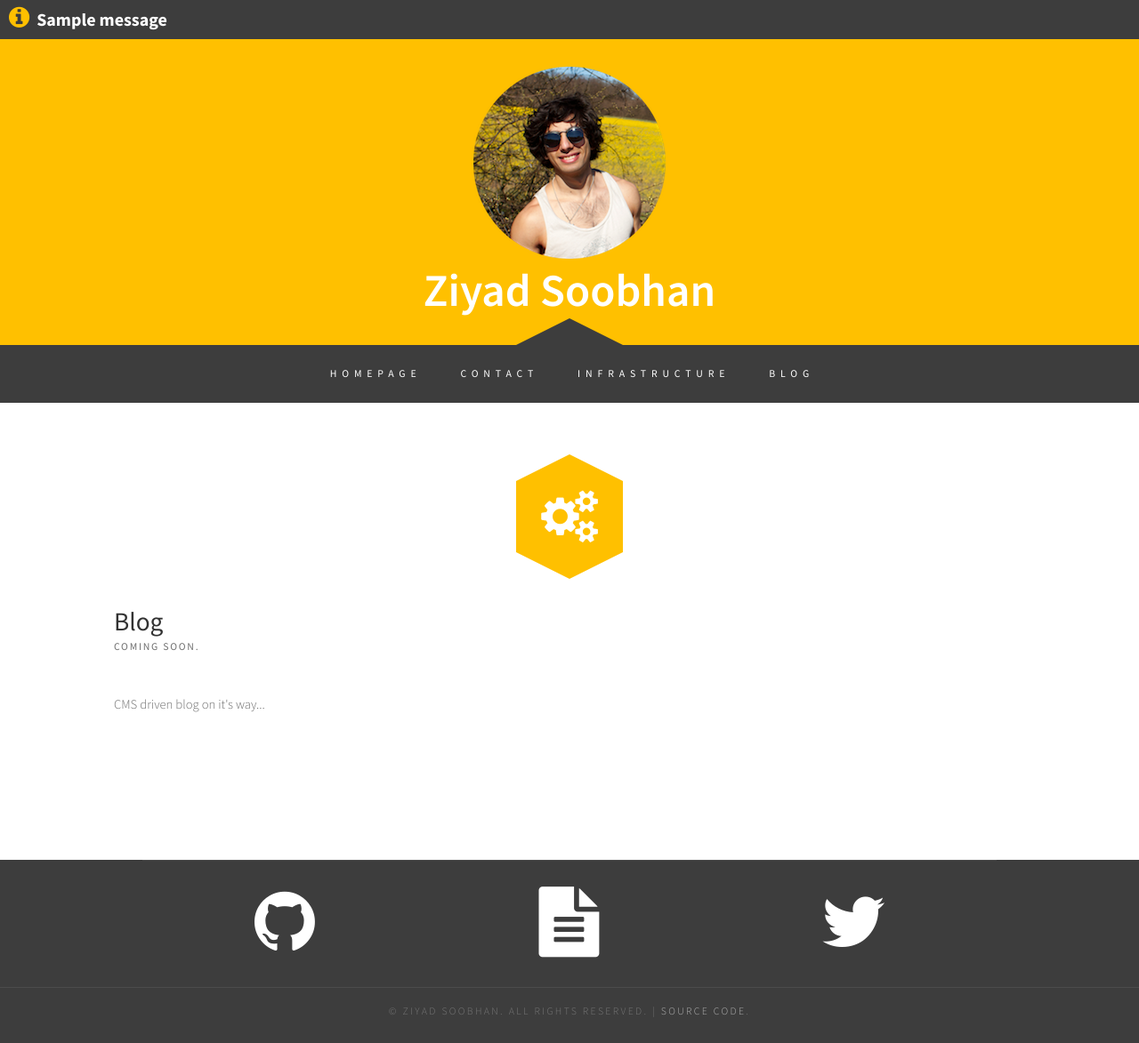
After one commit to zsoobhan/prometheus, a Django app: template www/templates/content/blog.html in a window 1280 px wide. The commit adds this page. Shown: the whole page at 89% size. Run offline with Django 3.2, Linux system fonts and the light colour scheme; the template is opened without the code that fills it, so the values that code supplies are empty; tables that the repository leaves empty hold one stand-in row (values such as "Sample post"); one stand-in notice (Sample message) is shown.

Commit message:
Adds blog pages.
Fixes messages
Adds icon to messages.

```diff
--- a/www/static/css/alerts.css
+++ b/www/static/css/alerts.css
@@ -1,19 +1,19 @@
 /* MESSAGES */
 
 ul.messagelist {
-    padding: 0;
+    color:#FFFFFF;
+    padding: 3pt 0 0 0;
     margin: 0;
 }
 
-
 ul.messagelist li {
-    border-bottom: 12px none;
-    color: #888;
-    display: block;
+    display: inline-block;
+    position:relative;
+    vertical-align: middle;
+    padding: 2px 2px 10px 10px;
     font-size: 20px;
     font-weight: bold;
-    margin: 0 0 3px;
-    padding: 10px 10px 10px 25px;
+    margin: 0 0 0px;
 }
 ul.messagelist li.warning {
 }
@@ -23,3 +23,14 @@ ul.messagelist li.success {
 
 ul.messagelist li.error {
 }
+
+ul.messagelist li.success i.icon {
+    color: #FFC000;
+}
+
+ul.messagelist li.warning i.icon {
+}
+
+ul.messagelist li.error i.icon {
+    color: red;
+}
--- a/www/static/css/default.css
+++ b/www/static/css/default.css
@@ -412,13 +412,15 @@ ul.style3 .icon
 		text-transform: uppercase;
 		outline: 0;
 		color: #FFF;
+        -webkit-transition: all 0.7s ease;
+        transition: all 0.7s ease;
 	}
 
 	.menu li:hover a,
     .menu li.active a,
     .menu li.active span
 	{
-	text-shadow: 30px 0 30px #fff;
+	text-shadow: 30px 30px 30px 30px #fff;
     }
 
 	#menu .current_page_item a
--- a/www/static/css/fonts.css
+++ b/www/static/css/fonts.css
@@ -31,7 +31,7 @@
 
 .icon:before
 {
-    font-size: 1.25em;
+    font-size: 1.35em;
     text-decoration: none;
     font-family: FontAwesome;
     font-weight: normal;
--- a/www/templates/base.html
+++ b/www/templates/base.html
@@ -23,11 +23,7 @@
     <body class="{% block body_class %}wrapper{% endblock body_class %}">
     {% block body %}
         {% block messages %}
-            {% if messages %}
-            <ul class="messagelist">{% for message in messages %}
-              <li{% if message.tags %} class="{{ message.tags }}"{% endif %}>{{ message|capfirst }}</li>
-            {% endfor %}</ul>
-            {% endif %}
+            {% include 'partials/messages.html' %}
         {% endblock messages %}
 
         {% block header %}
--- /dev/null
+++ b/www/templates/content/blog.html
@@ -0,0 +1,26 @@
+{% extends 'base.html' %}
+{% load i18n %}
+
+{% block title %}{% trans "Ziyad Soobhan" %}{% endblock %}
+{% block description %}{% trans "Blog" %}{% endblock %}
+{% block keywords %}{% trans "Blog" %}{% endblock %}
+{% block body_class %}wrapper{% endblock %}
+
+{% block content %}
+
+<div class="featured-wrapper">
+    <div class="extra2">
+        <div class="small-spacer"></div>
+        <div class="ebox">
+            <div class="hexagon"><span class="icon fa-gears"></span> </div>
+            <div class="title">
+                <h2>Blog</h2>
+                <span class="byline">Coming Soon.</span>
+            </div>
+            <p> CMS driven blog on it's way...</p>
+        </div>
+        <div class="spacer"></div>
+    </div>
+</div>
+
+{% endblock %}
--- a/www/templates/content/home.html
+++ b/www/templates/content/home.html
@@ -2,8 +2,8 @@
 {% load i18n %}
 
 {% block title %}{% trans "Ziyad Soobhan" %}{% endblock %}
-{% block description %}{% trans "personal website" %}{% endblock %}
-{% block keywords %}{% trans "Homepage" %}{% endblock %}
+{% block description %}{% trans "Personal Website | Ziyad Soobhan" %}{% endblock %}
+{% block keywords %}{% trans "Homepage, Developer, Climber, Astrophysicist" %}{% endblock %}
 {% block body_class %}wrapper{% endblock %}
 
 
--- /dev/null
+++ b/www/templates/partials/messages.html
@@ -0,0 +1,9 @@
+{% if messages %}
+    <ul class="messagelist">
+        {% for message in messages %}
+          <li {% if message.tags %}class="{{ message.tags }}"{% endif %}>
+              <i class="icon fa-info-circle"></i>&nbsp; {{ message|capfirst }}
+          </li>
+        {% endfor %}
+    </ul>
+{% endif %}
```
Also changed, not shown: www/content/views.py (+2 -6 lines).
